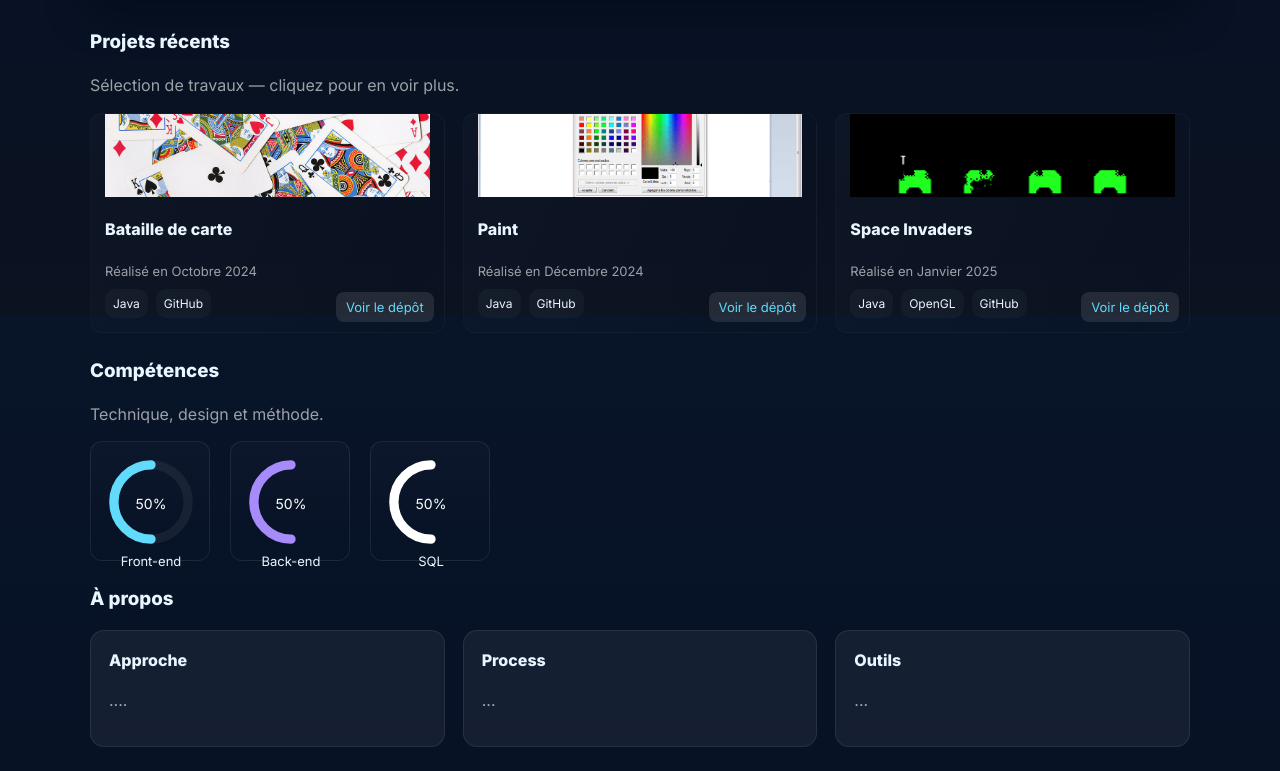
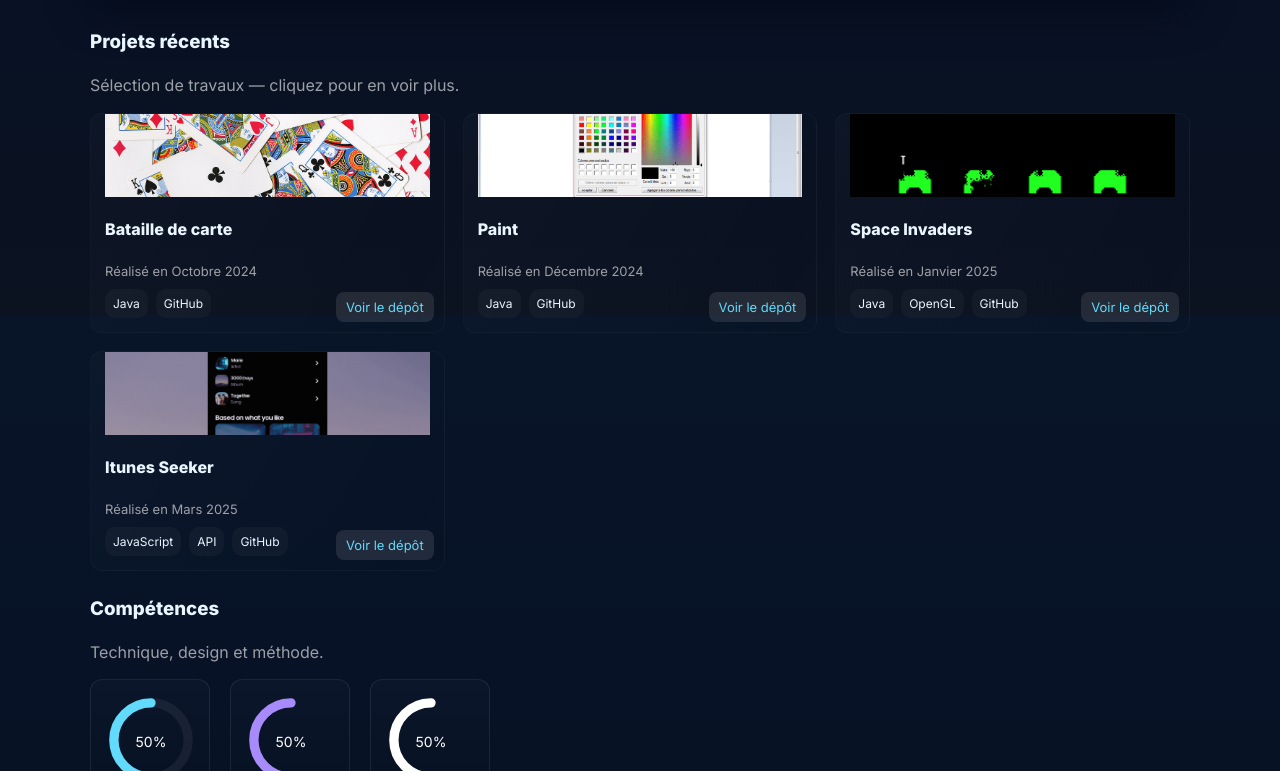
Before and after one commit to Sachou914/Portfolio-, a plain HTML site: page index.html in a window 1280 px wide. Shown: the part 485-1256 px from the top of the page. Drawn offline with Linux system fonts and the light colour scheme.

Commit message:
Add files via upload

```diff
--- a/index.html
+++ b/index.html
@@ -3,7 +3,7 @@
 <head>
   <meta charset="utf-8" />
   <meta name="viewport" content="width=device-width,initial-scale=1" />
-  <title>Portfolio — Votre Nom</title>
+  <title>Portfolio — Sacha CLEMENT</title>
   <meta name="description" content="Portfolio professionnel — projets, compétences, contact." />
   <link rel="preconnect" href="https://fonts.googleapis.com">
   <link rel="preconnect" href="https://fonts.gstatic.com" crossorigin>
@@ -287,6 +287,35 @@
 
 
 
+<article class="project"
+         data-title="Itunes Seeker"
+         data-desc="iTunes Seeker est une application mobile développée avec React Native permettant de rechercher des chansons, albums ou artistes via l’API iTunes, d’écouter des extraits, d’afficher les paroles, de noter ses morceaux préférés et de créer sa propre playlist."
+         data-stack="JavaScript · API · GitHub"
+         tabindex="0"
+         onclick="openModal(this)">
+
+  <div class="overlay"></div>
+  <img src="itunes.png" alt="Aperçu du projet Itunes" class="project-image">
+
+  <h4>Itunes Seeker</h4>
+  <div class="meta muted">Réalisé en Mars 2025</div>
+  <div class="tags">
+    <span class="tag">JavaScript</span>
+    <span class="tag">API</span>
+    <span class="tag">GitHub</span>
+  </div>
+
+  <a href="https://github.com/Sachou914/iTunesSekker"
+     target="_blank"
+     class="repo-link"
+     onclick="event.stopPropagation()">Voir le dépôt</a>
+</article>
+
+
+
+
+
+
         </div>
       </section>
 
```
Also changed, not shown: itunes.png (added).
